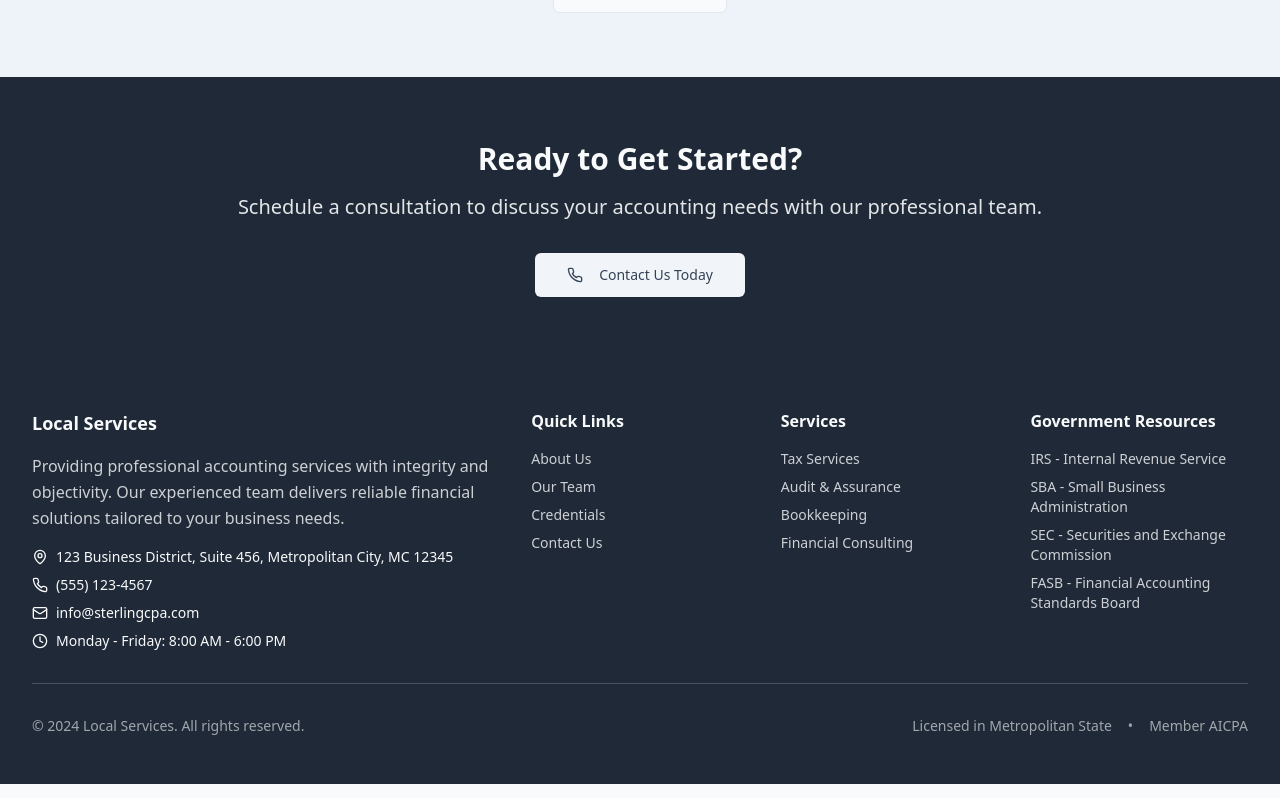
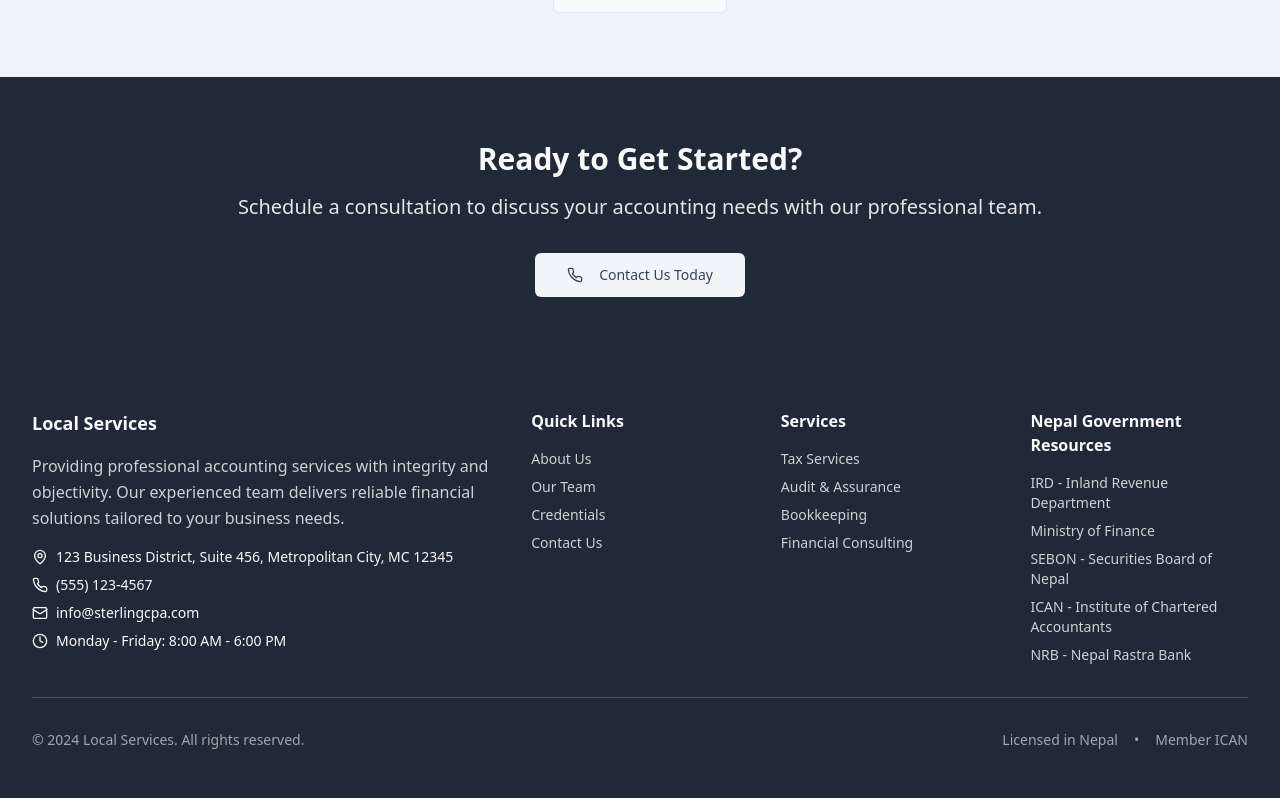
Before and after one commit to Kankuro13/honest-ledger-web, a React (Vite) app: page / in a window 1280 px wide. Shown: the part 2063-2861 px from the top of the page. Built offline with nearby package versions, Linux system fonts and the light colour scheme.

Commit message:
Add Nepal licensing and AICPA info
Add Nepal-specific licensing and AICPA membership information.
Include links to relevant Nepal-based websites.

```diff
--- a/src/components/Footer.tsx
+++ b/src/components/Footer.tsx
@@ -73,19 +73,22 @@ export const Footer = () => {
 
           {/* Government Links */}
           <div>
-            <h4 className="text-md font-semibold mb-4">Government Resources</h4>
+            <h4 className="text-md font-semibold mb-4">Nepal Government Resources</h4>
             <nav className="space-y-2">
-              <a href="https://www.irs.gov" target="_blank" rel="noopener noreferrer" className="block text-sm text-professional-foreground/80 hover:text-professional-foreground transition-colors">
-                IRS - Internal Revenue Service
+              <a href="https://www.ird.gov.np" target="_blank" rel="noopener noreferrer" className="block text-sm text-professional-foreground/80 hover:text-professional-foreground transition-colors">
+                IRD - Inland Revenue Department
               </a>
-              <a href="https://www.sba.gov" target="_blank" rel="noopener noreferrer" className="block text-sm text-professional-foreground/80 hover:text-professional-foreground transition-colors">
-                SBA - Small Business Administration
+              <a href="https://www.mof.gov.np" target="_blank" rel="noopener noreferrer" className="block text-sm text-professional-foreground/80 hover:text-professional-foreground transition-colors">
+                Ministry of Finance
               </a>
-              <a href="https://www.sec.gov" target="_blank" rel="noopener noreferrer" className="block text-sm text-professional-foreground/80 hover:text-professional-foreground transition-colors">
-                SEC - Securities and Exchange Commission
+              <a href="https://www.sebon.gov.np" target="_blank" rel="noopener noreferrer" className="block text-sm text-professional-foreground/80 hover:text-professional-foreground transition-colors">
+                SEBON - Securities Board of Nepal
               </a>
-              <a href="https://www.fasb.org" target="_blank" rel="noopener noreferrer" className="block text-sm text-professional-foreground/80 hover:text-professional-foreground transition-colors">
-                FASB - Financial Accounting Standards Board
+              <a href="https://www.ican.org.np" target="_blank" rel="noopener noreferrer" className="block text-sm text-professional-foreground/80 hover:text-professional-foreground transition-colors">
+                ICAN - Institute of Chartered Accountants
+              </a>
+              <a href="https://www.nrb.org.np" target="_blank" rel="noopener noreferrer" className="block text-sm text-professional-foreground/80 hover:text-professional-foreground transition-colors">
+                NRB - Nepal Rastra Bank
               </a>
             </nav>
           </div>
@@ -95,9 +98,9 @@ export const Footer = () => {
           <div className="flex flex-col md:flex-row justify-between items-center text-sm text-professional-foreground/60">
             <p>&copy; 2024 Local Services. All rights reserved.</p>
             <div className="mt-4 md:mt-0 space-x-4">
-              <span>Licensed in Metropolitan State</span>
+              <span>Licensed in Nepal</span>
               <span>•</span>
-              <span>Member AICPA</span>
+              <span>Member ICAN</span>
             </div>
           </div>
         </div>
```
